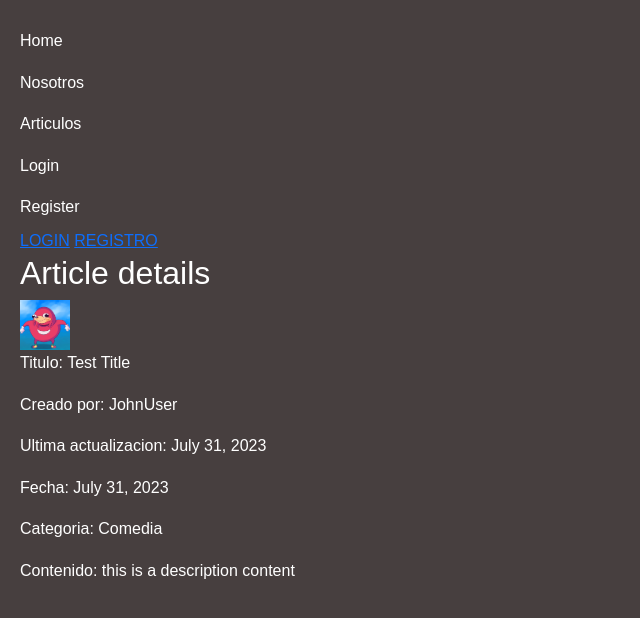
After one commit to GACB-Ar/CineBlog_ProyectoFinal, a Django app: page /article_detail/4 in a window 1280 px wide. The commit adds this page. Shown: the top 618 px of the page, without its empty margins (0-640 px from the left). Run offline with Django 4.2, Linux system fonts and the light colour scheme; data comes from the database, SQL or seed files in the repository; both versions use the stored data as it was after the commit.

Commit message:
added functionalities to article.html and article_detail.html

```diff
--- a/cineBlog/articles/urls.py
+++ b/cineBlog/articles/urls.py
@@ -1,10 +1,11 @@
 from django.urls import path
 from . import views
-from .views import article_view, create_article
+from .views import article_view, create_article, article_detail
 from django.conf import settings
 from django.conf.urls.static import static
 
 urlpatterns = [
-    path('article/', article_view, name='article'),
-    path('create_article/', create_article, name='create')
+    path('articles/', article_view, name='articles'),
+    path('create_article/', create_article, name='create'),
+    path('article_detail/<int:id>', article_detail,  name='article_detail')
 ] + static(settings.MEDIA_URL, document_root=settings.MEDIA_ROOT)
--- a/cineBlog/articles/views.py
+++ b/cineBlog/articles/views.py
@@ -1,11 +1,26 @@
-from django.shortcuts import render, redirect
+from django.shortcuts import render, redirect, get_object_or_404
 from django.contrib.auth.decorators import login_required
+from .models import Article
 from .forms import Create_new_article
 from django.contrib import messages
 
 # Create your views here.
 def article_view(request):
-    return render(request, 'article_layouts/article.html')
+    articles = Article.objects.all()
+
+    context = {
+        'articles': articles,
+    }
+    return render(request, 'article_layouts/article.html', context)
+
+def article_detail(request, id):
+    article = get_object_or_404(Article, article_id=id)
+
+    context = {
+        'article': article,
+    }
+
+    return render(request, 'article_layouts/article_detail.html', context)
 
 @login_required
 def create_article(request):
@@ -21,4 +36,4 @@ def create_article(request):
     else:
         form = Create_new_article()
 
-    return render(request, 'article_layouts/create_article.html', {'form': form})
+    return render(request, 'article_layouts/create_article.html', {'form':form})
--- /dev/null
+++ b/cineBlog/templates/article_layouts/article_detail.html
@@ -0,0 +1,14 @@
+{% extends 'layouts/base.html' %}
+{% load static %}
+
+{% block content %}
+    <h2>Article details</h2>
+    {% csrf_token %}
+    <img src="{{ article.image.url }}" width="50">
+    <p>Titulo: {{ article.title }}</p>
+    <p>Creado por: {{ article.article_ownership }}</p>
+    <p>Ultima actualizacion: {{ article.last_edit }}</p>
+    <p>Fecha: {{article.article_creation_date }}</p>
+    <p>Categoria: {{ article.tags }}</p>
+    <p>Contenido: {{ article.content }}</p>
+{% endblock content %}
--- a/cineBlog/templates/layouts/base.html
+++ b/cineBlog/templates/layouts/base.html
@@ -9,6 +9,27 @@
     <title>Document</title>
 </head>
 <body>
+    <div >
+        <ul class="navbar-nav ms-auto mb-2 mb-lg-0">
+          <li class="nav-item">
+            <a class="nav-link" aria-current="page" href="/">Home</a>
+          </li>
+          <li class="nav-item">
+            <a class="nav-link" href="/about">Nosotros</a>
+          </li>
+
+          <li class="nav-item">
+            <a class="nav-link" href="/articles">Articulos</a>
+          </li>
+
+          <li class="nav-item">
+            <a class="nav-link" href="/login">Login</a>
+          </li>
+          <li class="nav-item">
+            <a class="nav-link" href="/register">Register</a>
+          </li>
+        </ul>
+    </div>
     {% if messages %}
         {% for message in messages %}
             <div class="alert alert-warning alert-dismissible fade show" role="alert">
--- a/cineBlog/templates/user_layout/register.html
+++ b/cineBlog/templates/user_layout/register.html
@@ -6,6 +6,6 @@
     <form method="POST" enctype="multipart/form-data">
         {% csrf_token %}
         {{ form.as_p }}
-        <button type="submit">Login</button>
+        <button type="submit">Submit</button>
     </form>
 {% endblock content %}
```
Also changed, not shown: cineBlog/templates/article_layouts/article.html (+8 -1 lines), cineBlog/db.sqlite3, media/article_files/7318.jpg (added), media/article_files/blog_6.jpg (added), media/article_files/knuckles.png (added), 1 other file.
